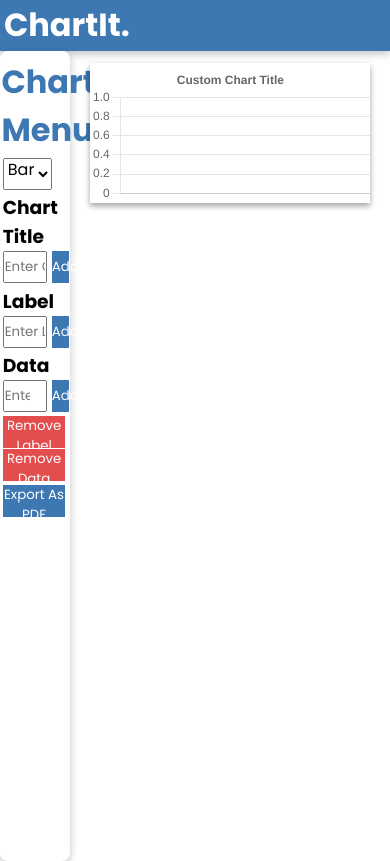
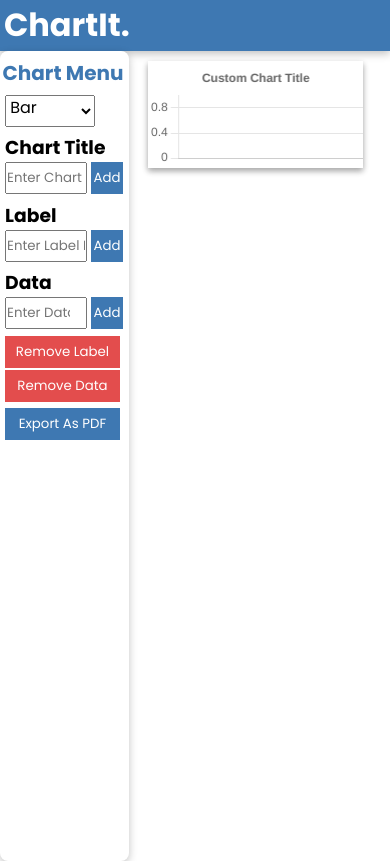
Before and after one commit to gmgordon15/chart-project, a plain HTML site: page index.html in a window 390 px wide. Drawn offline with nearby package versions, Linux system fonts and the light colour scheme.

Commit message:
Added media queries

```diff
--- a/styles.css
+++ b/styles.css
@@ -252,3 +252,25 @@ h3{
     background-color:#23486d;
 
 }
+
+
+@media all and (max-width: 500px){
+
+    .side-menu{
+        width: 33%;
+    }
+
+    .menu-title{
+        font-size: 20px;
+    }
+
+    .chart-container{
+        width: 55%;
+        height: 400px;
+    }
+
+    .chart{
+        width: 230px;
+        height: 100%;
+    }
+}
```
